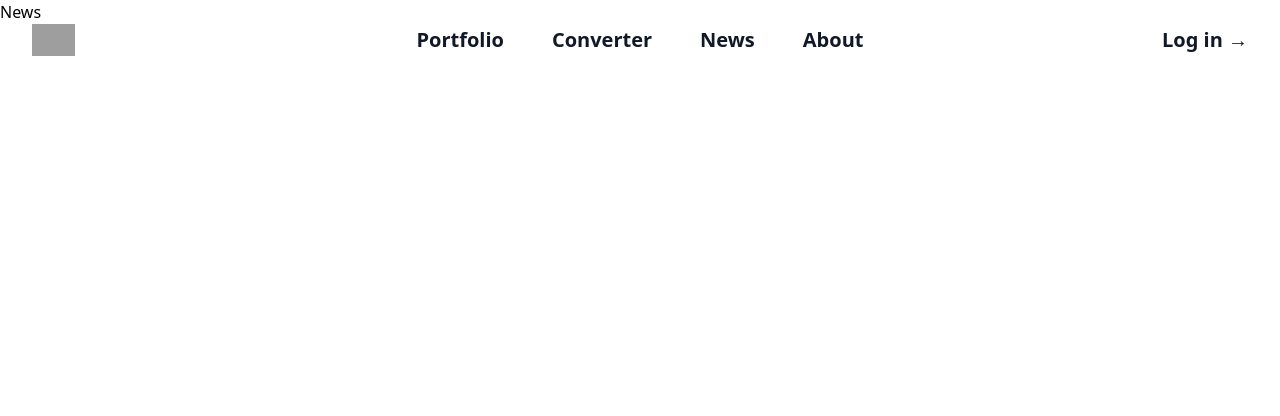
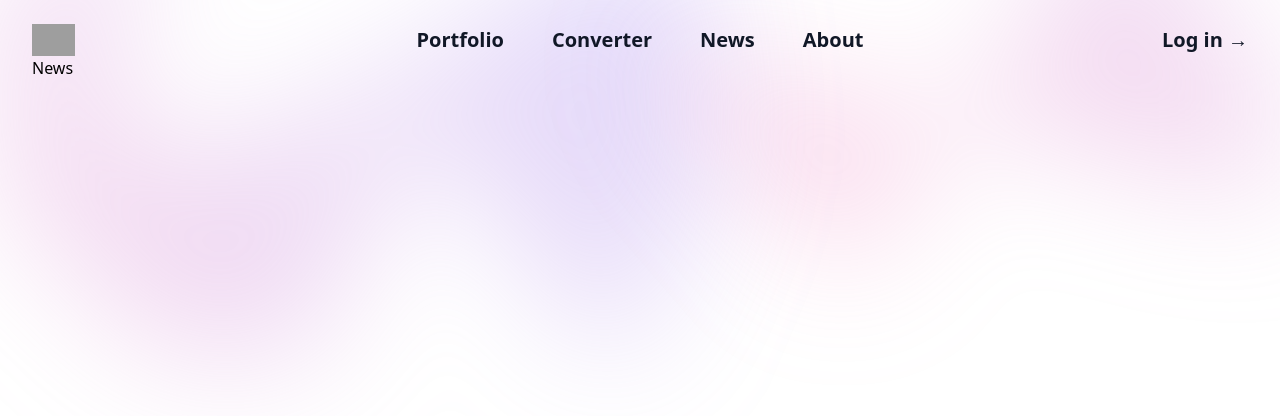
Before and after one commit to MichaeL-JSON/Cryptos, a React (Create React App) app: page /news in a window 1280 px wide. Shown: the top 416 px of the page. Built offline with nearby package versions, Linux system fonts and the light colour scheme; grey boxes are pictures that could not be loaded; a web font is replaced by a local one.

Commit message:
moved : colorful background to App

```diff
--- a/src/App.js
+++ b/src/App.js
@@ -7,9 +7,37 @@ import Navbar from "./components/Navbar";
 function App() {
   return (
     <div className="bg-white">
+
       <BrowserRouter>
         <Navbar/>
+        <div className="relative isolate px-6 pt-14 lg:px-8">
         <AppRouter/>
+
+      <div
+          className="absolute inset-x-0 -top-40 -z-10 transform-gpu overflow-hidden blur-3xl sm:-top-80"
+          aria-hidden="true"
+        >
+          <div
+            className="relative left-[calc(50%-11rem)] aspect-[1155/678] w-[36.125rem] -translate-x-1/2 rotate-[30deg] bg-gradient-to-tr from-[#ff80b5] to-[#9089fc] opacity-30 sm:left-[calc(50%-30rem)] sm:w-[72.1875rem]"
+            style={{
+              clipPath:
+                'polygon(74.1% 44.1%, 100% 61.6%, 97.5% 26.9%, 85.5% 0.1%, 80.7% 2%, 72.5% 32.5%, 60.2% 62.4%, 52.4% 68.1%, 47.5% 58.3%, 45.2% 34.5%, 27.5% 76.7%, 0.1% 64.9%, 17.9% 100%, 27.6% 76.8%, 76.1% 97.7%, 74.1% 44.1%)',
+            }}
+          />
+        </div>
+        <div
+          className="absolute inset-x-0 top-[calc(100%-13rem)] -z-10 transform-gpu overflow-hidden blur-3xl sm:top-[calc(100%-30rem)]"
+          aria-hidden="true"
+        >
+          <div
+            className="relative left-[calc(50%+3rem)] aspect-[1155/678] w-[36.125rem] -translate-x-1/2 bg-gradient-to-tr from-[#ff80b5] to-[#9089fc] opacity-30 sm:left-[calc(50%+36rem)] sm:w-[72.1875rem]"
+            style={{
+              clipPath:
+                'polygon(74.1% 44.1%, 100% 61.6%, 97.5% 26.9%, 85.5% 0.1%, 80.7% 2%, 72.5% 32.5%, 60.2% 62.4%, 52.4% 68.1%, 47.5% 58.3%, 45.2% 34.5%, 27.5% 76.7%, 0.1% 64.9%, 17.9% 100%, 27.6% 76.8%, 76.1% 97.7%, 74.1% 44.1%)',
+            }}
+          />
+        </div>
+      </div>
       </BrowserRouter>
     </div>
   );
--- a/src/pages/Home.jsx
+++ b/src/pages/Home.jsx
@@ -1,21 +1,25 @@
 import React, { useState } from 'react'
+import { Dialog } from '@headlessui/react'
+import { Bars3Icon, XMarkIcon } from '@heroicons/react/24/outline'
+import { BrowserRouter, Link } from 'react-router-dom'
 
 export default function Home() {
 
   return (
-      <div className="relative isolate px-6 pt-14 lg:px-8">
-        <div
-          className="absolute inset-x-0 -top-40 -z-10 transform-gpu overflow-hidden blur-3xl sm:-top-80"
-          aria-hidden="true"
-        >
-          <div
-            className="relative left-[calc(50%-11rem)] aspect-[1155/678] w-[36.125rem] -translate-x-1/2 rotate-[30deg] bg-gradient-to-tr from-[#ff80b5] to-[#9089fc] opacity-30 sm:left-[calc(50%-30rem)] sm:w-[72.1875rem]"
-            style={{
-              clipPath:
-                'polygon(74.1% 44.1%, 100% 61.6%, 97.5% 26.9%, 85.5% 0.1%, 80.7% 2%, 72.5% 32.5%, 60.2% 62.4%, 52.4% 68.1%, 47.5% 58.3%, 45.2% 34.5%, 27.5% 76.7%, 0.1% 64.9%, 17.9% 100%, 27.6% 76.8%, 76.1% 97.7%, 74.1% 44.1%)',
-            }}
-          />
-        </div>
+      // <div className="relative isolate px-6 pt-14 lg:px-8">
+        // <div
+        //   className="absolute inset-x-0 -top-40 -z-10 transform-gpu overflow-hidden blur-3xl sm:-top-80"
+        //   aria-hidden="true"
+        // >
+        //   <div
+        //     className="relative left-[calc(50%-11rem)] aspect-[1155/678] w-[36.125rem] -translate-x-1/2 rotate-[30deg] bg-gradient-to-tr from-[#ff80b5] to-[#9089fc] opacity-30 sm:left-[calc(50%-30rem)] sm:w-[72.1875rem]"
+        //     style={{
+        //       clipPath:
+        //         'polygon(74.1% 44.1%, 100% 61.6%, 97.5% 26.9%, 85.5% 0.1%, 80.7% 2%, 72.5% 32.5%, 60.2% 62.4%, 52.4% 68.1%, 47.5% 58.3%, 45.2% 34.5%, 27.5% 76.7%, 0.1% 64.9%, 17.9% 100%, 27.6% 76.8%, 76.1% 97.7%, 74.1% 44.1%)',
+        //     }}
+        //   />
+        // </div>
+
         <div className="mx-auto max-w-2xl py-32 sm:py-48 lg:py-56">
           <div className="hidden sm:mb-8 sm:flex sm:justify-center">
             <div className="relative rounded-full px-3 py-1 text-sm leading-6 text-gray-600 ring-1 ring-gray-900/10 hover:ring-gray-900/20">
@@ -47,18 +51,18 @@ export default function Home() {
             </div>
           </div>
         </div>
-        <div
-          className="absolute inset-x-0 top-[calc(100%-13rem)] -z-10 transform-gpu overflow-hidden blur-3xl sm:top-[calc(100%-30rem)]"
-          aria-hidden="true"
-        >
-          <div
-            className="relative left-[calc(50%+3rem)] aspect-[1155/678] w-[36.125rem] -translate-x-1/2 bg-gradient-to-tr from-[#ff80b5] to-[#9089fc] opacity-30 sm:left-[calc(50%+36rem)] sm:w-[72.1875rem]"
-            style={{
-              clipPath:
-                'polygon(74.1% 44.1%, 100% 61.6%, 97.5% 26.9%, 85.5% 0.1%, 80.7% 2%, 72.5% 32.5%, 60.2% 62.4%, 52.4% 68.1%, 47.5% 58.3%, 45.2% 34.5%, 27.5% 76.7%, 0.1% 64.9%, 17.9% 100%, 27.6% 76.8%, 76.1% 97.7%, 74.1% 44.1%)',
-            }}
-          />
-        </div>
-      </div>
+        //  <div
+        //   className="absolute inset-x-0 top-[calc(100%-13rem)] -z-10 transform-gpu overflow-hidden blur-3xl sm:top-[calc(100%-30rem)]"
+        //   aria-hidden="true"
+        // >
+        //   <div
+        //     className="relative left-[calc(50%+3rem)] aspect-[1155/678] w-[36.125rem] -translate-x-1/2 bg-gradient-to-tr from-[#ff80b5] to-[#9089fc] opacity-30 sm:left-[calc(50%+36rem)] sm:w-[72.1875rem]"
+        //     style={{
+        //       clipPath:
+        //         'polygon(74.1% 44.1%, 100% 61.6%, 97.5% 26.9%, 85.5% 0.1%, 80.7% 2%, 72.5% 32.5%, 60.2% 62.4%, 52.4% 68.1%, 47.5% 58.3%, 45.2% 34.5%, 27.5% 76.7%, 0.1% 64.9%, 17.9% 100%, 27.6% 76.8%, 76.1% 97.7%, 74.1% 44.1%)',
+        //     }}
+        //   />
+        // </div>
+      // </div>
   )
 }
```
